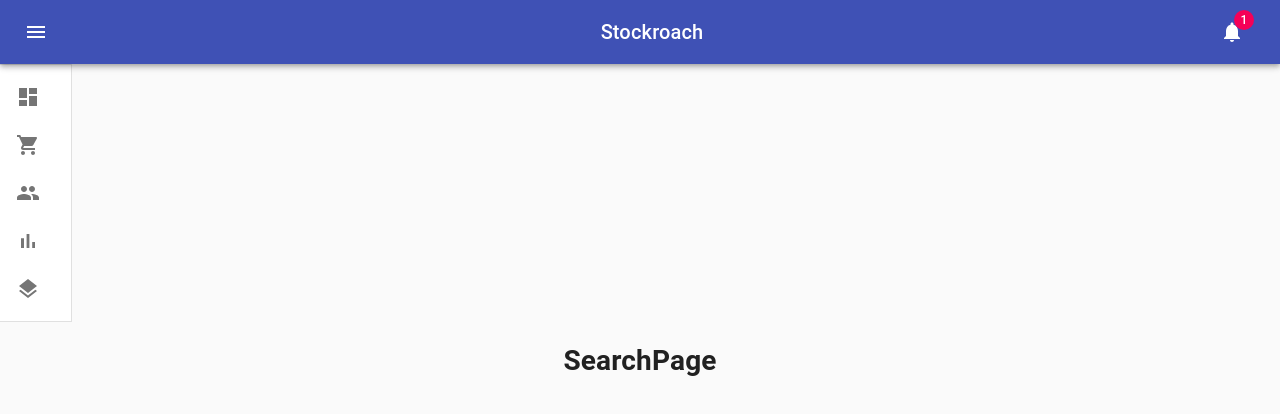
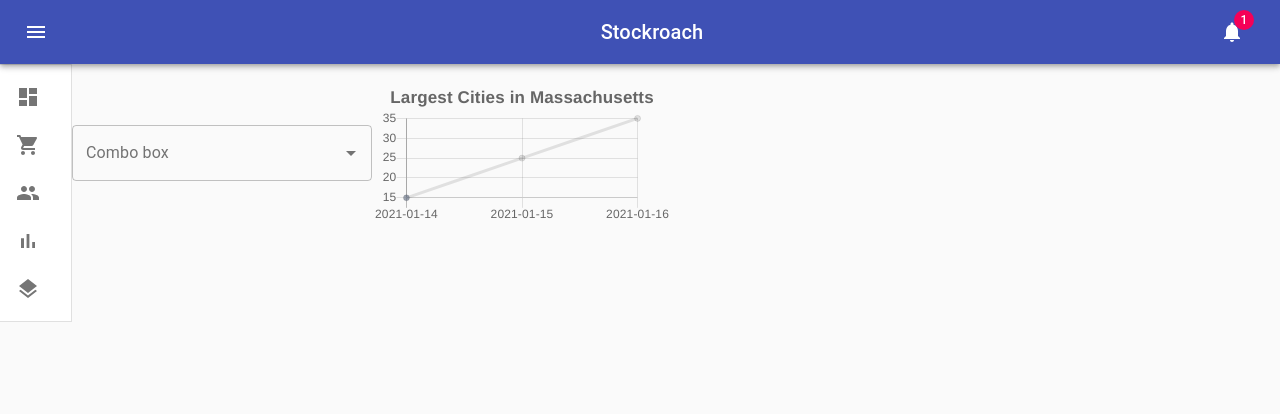
Before and after one commit to JacobRajah/Stockroach, a React (Create React App) app in the folder client/: page /search in a window 1280 px wide. Shown: the top 414 px of the page. Built offline with nearby package versions, Linux system fonts and the light colour scheme.

Commit message:
search page

```diff
--- a/client/package.json
+++ b/client/package.json
@@ -5,6 +5,7 @@
   "dependencies": {
     "@material-ui/core": "^4.11.2",
     "@material-ui/icons": "^4.11.2",
+    "@material-ui/lab": "^4.0.0-alpha.57",
     "@testing-library/jest-dom": "^5.11.9",
     "@testing-library/react": "^11.2.3",
     "@testing-library/user-event": "^12.6.0",
--- /dev/null
+++ b/client/src/components/search-page/searchPage.css
@@ -0,0 +1,27 @@
+.SearchGraph {
+    display: flex;
+    align-items: center;
+    justify-content: center;
+    flex-wrap: wrap;
+  }
+
+.SearchBox {
+  display: flex;
+  align-items: center;
+  justify-content: center;
+  flex-wrap: wrap;
+}
+
+.Header {
+  background-color: grey;
+}
+
+.content {
+  flex-grow: 1;
+  height: 100vh;
+  overflow: auto;
+}
+
+.root {
+  display: flex;
+}
--- a/client/src/components/search-page/searchPage.js
+++ b/client/src/components/search-page/searchPage.js
@@ -1,17 +1,79 @@
 import React, {Component} from 'react'
 // import './main.css';
 import NavBar from '../templates/navbar';
+import Graph from '../graphing/graph';
+import TextField from '@material-ui/core/TextField';
+import Autocomplete from '@material-ui/lab/Autocomplete';
+import useStyles from '../templates/Dashboard';
+import './searchPage.css';
 
-class SearchPage extends Component {
 
-    render() {
-        return(
-            <div>
-                <NavBar></NavBar>
-                <h1>SearchPage</h1>
+  const values = [
+    { metric: 'ema_50'},
+    { metric: 'ema_250'},
+    { metric: 'mom_50'},
+    { metric: 'mom_250'},
+    { metric: 'rsi_50'},
+    { metric: "rsi_250"},
+    { metric: "open"},
+    { metric: "high"},
+    { metric: "low"},
+    { metric: "close"},
+    { metric: "volume"}
+  ];
+
+function ComboBox() {
+
+    return (
+      <Autocomplete
+        id="combo-box-demo"
+        options={values}
+        getOptionLabel={(option) => option.metric}
+        style={{ width: 300 }}
+        renderInput={(params) => <TextField {...params} label="Combo box" variant="outlined" />}
+      />
+    );
+  }
+
+export default function SearchPage() {
+  const classes = useStyles();
+
+  return(
+    <div className="root">
+      <NavBar></NavBar>
+      <main className={classes.content}>
+        <h1 className="Header">SearchPage</h1>
+        <div className = "SearchBox">
+            <ComboBox></ComboBox>
+            <div className="SearchGraph">
+                <Graph legendPosition="bottom" displayTitle={true} displayLegend = {false} metrics = "ema_50"/>
             </div>
-        )
-    }
+      </div>
+      </main>
+    </div>
+)
+
+
 }
 
-export default SearchPage;
+// class SearchPage extends Component {
+
+//     render() {
+//         return(
+//             <div className = "root">
+//               <NavBar></NavBar>
+//               <main className = "content">
+//                 <h1 className="Header">SearchPage</h1>
+//                 <div className = "SearchBox">
+//                     <ComboBox></ComboBox>
+//                     <div className="SearchGraph">
+//                         <Graph legendPosition="bottom" displayTitle={true} displayLegend = {false} metrics = "ema_50"/>
+//                     </div>
+//               </div>
+//               </main>
+//             </div>
+//         )
+//     }
+// }
+
+// export default SearchPage;
--- a/package.json
+++ b/package.json
@@ -13,6 +13,7 @@
   "author": "Jacob Rajah, Eric Zhu, Craig Pinto, Kristin Huang",
   "license": "ISC",
   "dependencies": {
+    "@material-ui/lab": "^4.0.0-alpha.57",
     "chart.js": "^2.9.4",
     "concurrently": "^5.3.0",
     "express": "^4.17.1",
```
Also changed, not shown: 2 other files (tests, documents, lock files or other folders).
